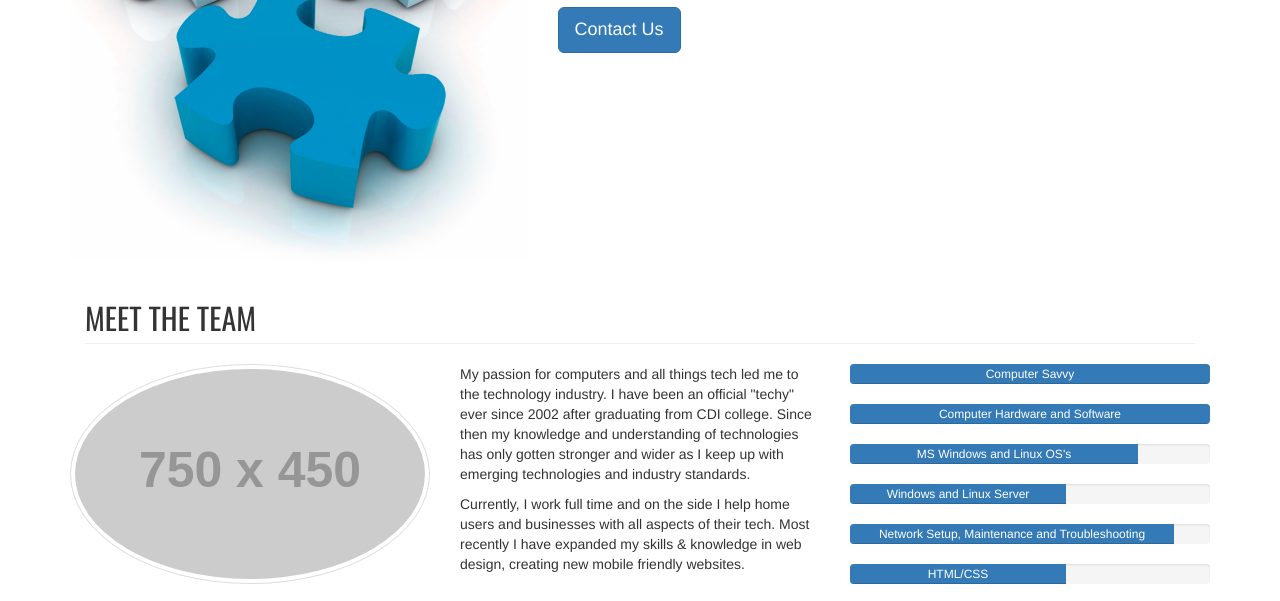
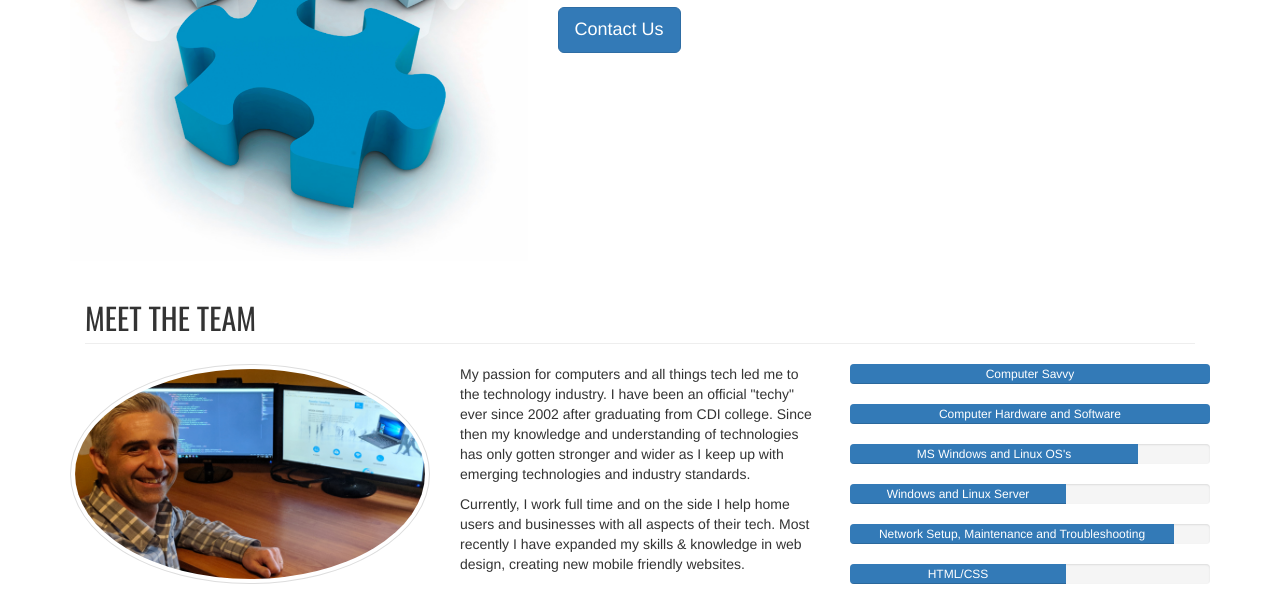
Before and after one commit to raventec/Raventec, a plain HTML site: page about.html in a window 1280 px wide. Shown: the part 462-1063 px from the top of the page. Drawn offline with nearby package versions, Linux system fonts and the light colour scheme; placeholder pictures from the web are drawn by us.

Commit message:
Udpate about
Added pic of me!

```diff
--- a/about.html
+++ b/about.html
@@ -74,7 +74,7 @@
         </div>
       <div class="row">
         <div class="col-md-4">
-          <img class="img-responsive img-thumbnail img-circle" src="http://via.placeholder.com/750x450">
+          <img class="img-responsive img-thumbnail img-circle" src="img/pj.jpg">
             <h3>Pascal Raven <small>Owner/IT Specialist</small></h3>
             <ul class="list-unstyled list-inline list-social-icons">
               <li class="tooltip-social linkedin-link"><a href="https://www.linkedin.com/in/pascal-raven/" target="blank" data-toggle="tooltip" data-placement="top" title="LinkedIn"><i class="fa fa-linkedin-square fa-2x"></i></a></li>
```
Also changed, not shown: img/pj.jpg (added).
